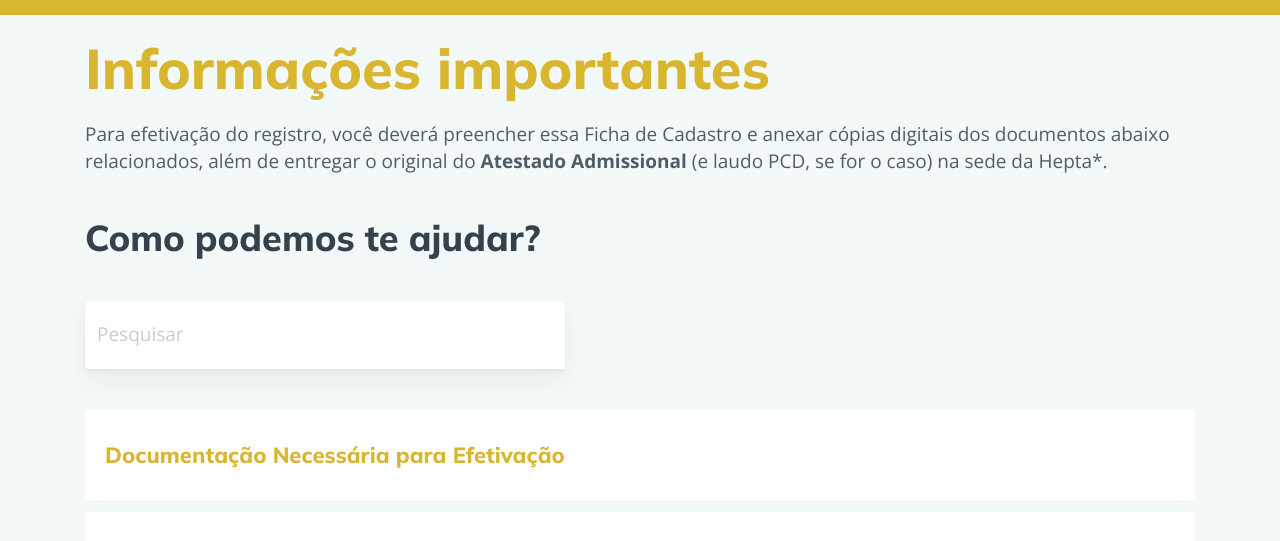
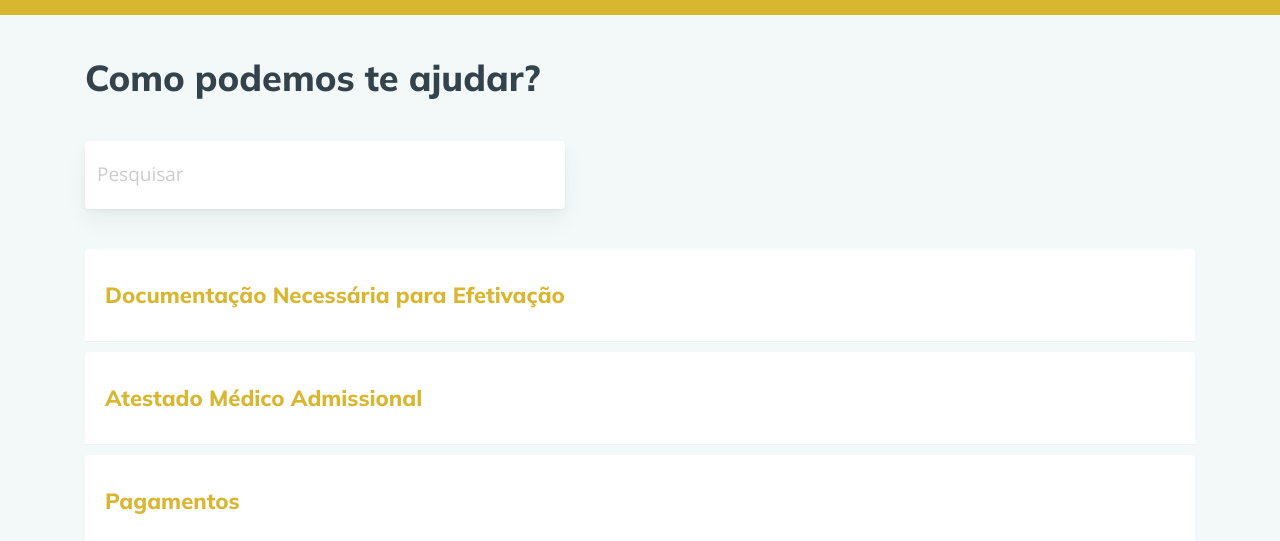
Before and after one commit to fontnelle/hepta-fac, a plain HTML site: page index.html in a window 1280 px wide. Shown: the part 228-769 px from the top of the page. Drawn offline with nearby package versions, Linux system fonts and the light colour scheme.

Commit message:
Ajuste index

```diff
--- a/index.html
+++ b/index.html
@@ -86,10 +86,10 @@
   </header>
 
   <section class="container topo">
-    <h1>Informações importantes</h1>
+    <!-- <h1>Informações importantes</h1>
     <p>Para efetivação do registro, você deverá preencher essa Ficha de Cadastro
       e anexar cópias digitais dos documentos abaixo relacionados, além de entregar
-      o original do <a href="#atestado">Atestado Admissional</a> (e laudo PCD, se for o caso) na sede da Hepta*.</p>
+      o original do <a href="#atestado">Atestado Admissional</a> (e laudo PCD, se for o caso) na sede da Hepta*.</p> -->
 
   </section>
 
```
